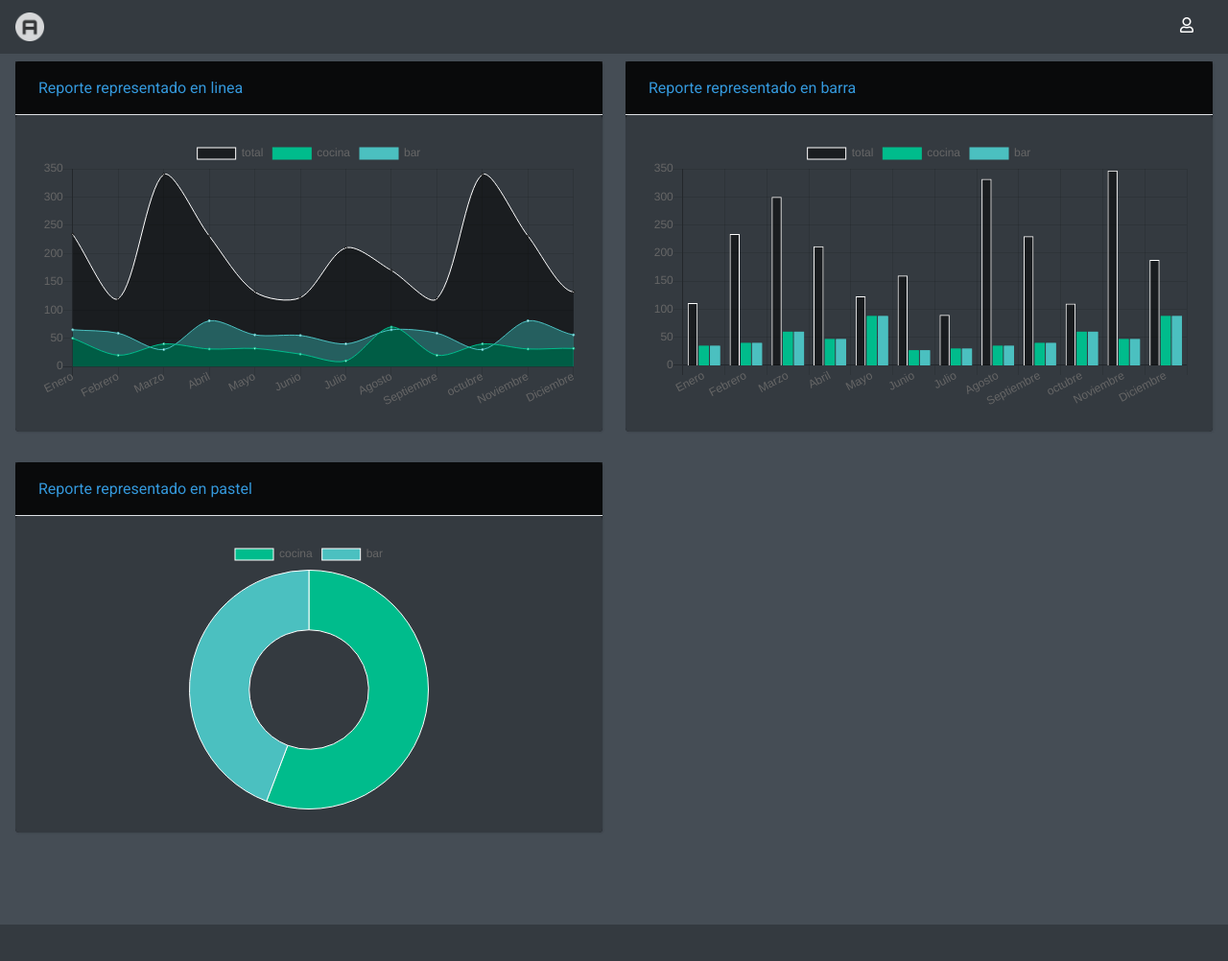
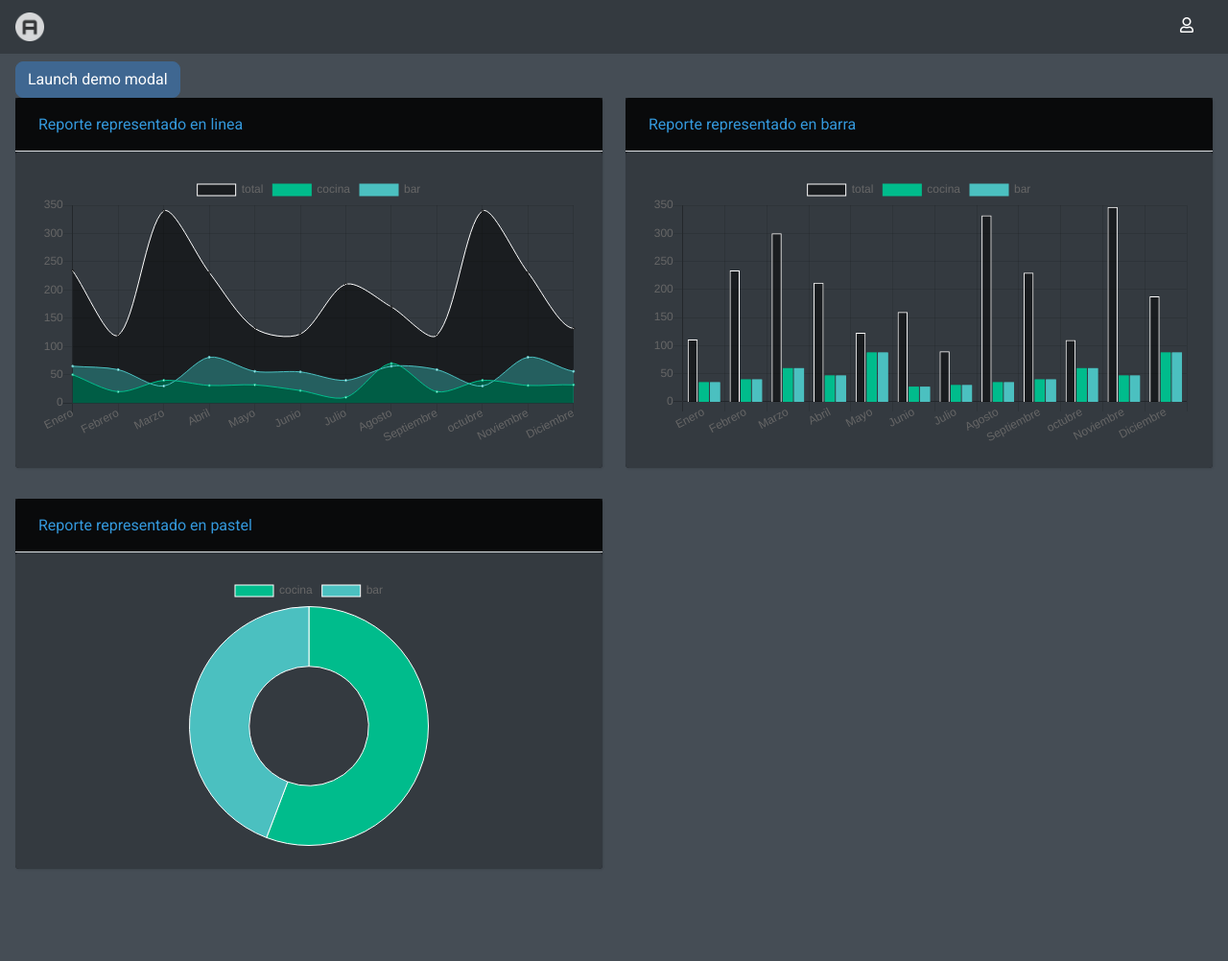
Before and after one commit to MangelRyujin/sgpcoffe, a Django app: page /reportes/estadisticas/ in a window 1280 px wide. Shown: the whole page at 96% size. Before the commit the page ends 964 px from the top, so only its background shows below. Run offline with Django 4.2, Linux system fonts and the light colour scheme; some libraries are stand-ins or nearby versions.

Commit message:
add modal btn

```diff
--- a/templates/example.html
+++ b/templates/example.html
@@ -24,6 +24,7 @@
                         <i class="fas fa-search text-sm cursor-pointer"></i>
                         <input type="text" placeholder="Buscar"
                             class="text-[15px] ml-4 w-full bg-transparent focus:outline-none">
+
                     </div>
 
                     <div
@@ -129,6 +130,7 @@
                             <p class="text-base  font-medium text-gray-500 line-through dark:text-gray-300">$25.00</p>
                             <p class="ml-auto text-base font-medium text-green-500">20% de descuento</p>
                         </div>
+
                     </div>
                 </div>
 
--- a/templates/reports.html
+++ b/templates/reports.html
@@ -3,7 +3,31 @@
 
 {% block contend %}
 <section>
+
     <div class="container-fluid p-3">
+      <!-- Button trigger modal -->
+      <button type="button" class="btn btn-primary" data-bs-toggle="modal" data-bs-target="#exampleModal">
+        Launch demo modal
+    </button>
+
+    <!-- Modal -->
+    <div class="modal fade" id="exampleModal" tabindex="-1" aria-labelledby="exampleModalLabel" aria-hidden="true">
+        <div class="modal-dialog">
+        <div class="modal-content">
+            <div class="modal-header">
+            <h1 class="modal-title fs-5" id="exampleModalLabel">Modal title</h1>
+            <button type="button" class="btn-close" data-bs-dismiss="modal" aria-label="Close"></button>
+            </div>
+            <div class="modal-body">
+            ...
+            </div>
+            <div class="modal-footer">
+            <button type="button" class="btn btn-primary" data-bs-dismiss="modal">Close</button>
+            <button type="button" class="btn btn-primary">Save changes</button>
+            </div>
+        </div>
+        </div>
+    </div>
       <div class="row">
         <div class="col-lg-6">
           <div class="card-chart card ">
```
Also changed, not shown: static/sales/css/custom.css (+0 -15 lines), templates/items_bar_and_kitchen.html (+5 -5 lines).
